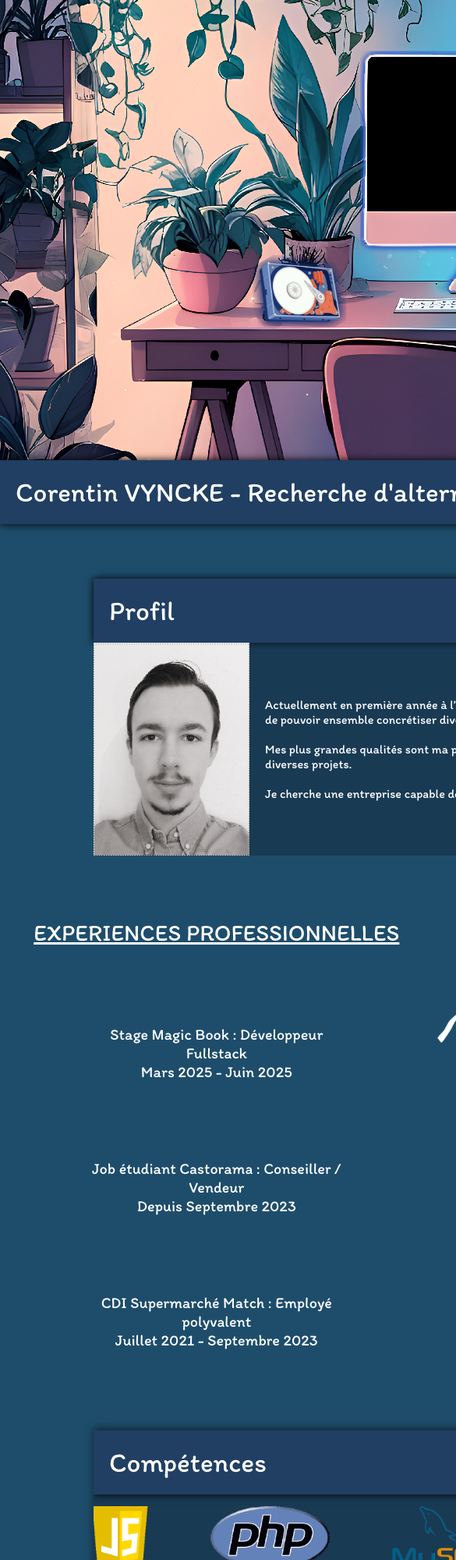
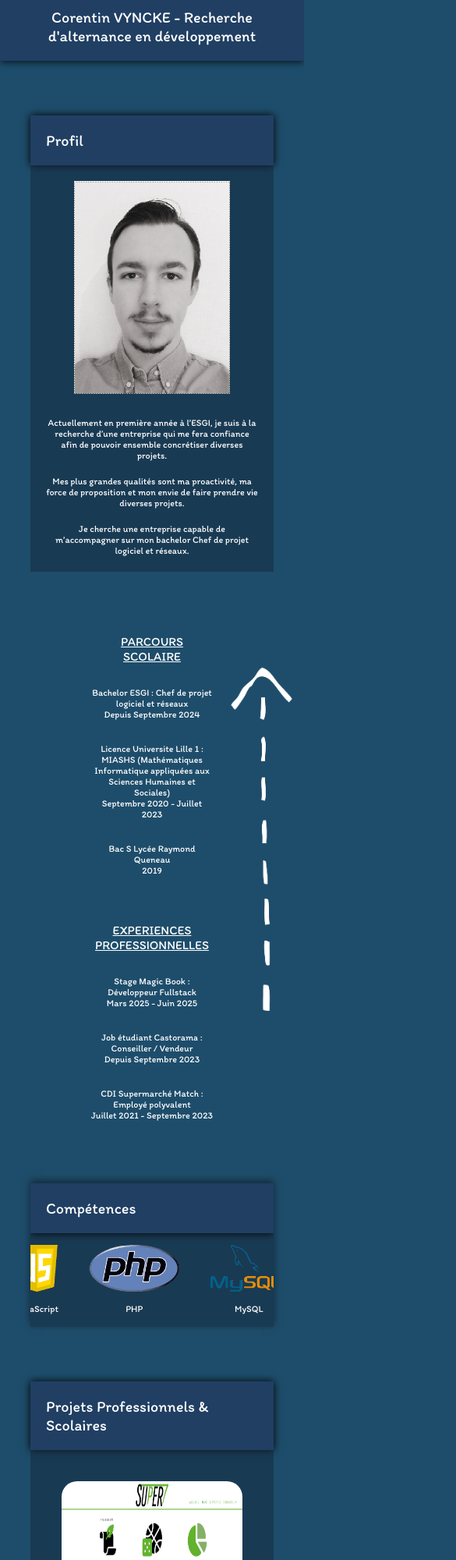
Before and after one commit to CorentinVyn/Portfolio, a plain HTML site: page index.html in a window 390 px wide. Shown: the top 2000 px of the page at 78% size, 585 px wide, since content can reach past the window. Drawn offline with Linux system fonts and the light colour scheme.

Commit message:
Update css.css

```diff
--- a/css/css.css
+++ b/css/css.css
@@ -6,39 +6,46 @@
 
 }
 
-body{
+body {
     background-color: #1E4D6B;
+    font-size: 16px;
+    width: 100%;
 }
 
-header h1{
-    min-width: 1200px;
+
+
+header {
+    width: 100%;
+    background-color: #0f1d2e;
+    display: flex;
+    flex-direction: column;
+    align-items: center;
+}
+
+header h1 {
     width: 100%;
     background-color: #203F63;
     padding: 20px;
-    margin-top:-10px;
+    margin-top: -10px;
     box-shadow: 0px 0px 10px 0px black;
     font-size: 35px;
     font-weight: normal;
+    text-align: center;
 }
 
-header {
-    min-width: 1200px;
-    display: flex;
-    flex-direction: column;
-    width: 100%;
-    background-color: #0f1d2e;
-}
-
-.resize {
+.form-nav {
     background-image: url("../img/photo_header1.png");
+    background-repeat: no-repeat;
+    background-position: center;
+    height: 600px;
     width: 1200px;
-    height: 600px; /* Hauteur fixe du conteneur */
+    min-width: 769px;
     margin: 0 auto;
 }
 
 .computer{
     position: relative;
-    left: 462px;
+    left: 460px;
     top:65px;
     width: 340px;
     transition: transform 0.3s ease;
@@ -70,18 +77,18 @@ header {
 
 
 
-main{
-
-   min-width: 1200px;
-   height: 100%;
-
+main {
+    width: 100%;
+    height: 100%;
 }
 
-.form-profil{
+.form-profil {
     display: flex;
     gap: 20px;
     background-color: #13243979;
     align-items: center;
+    flex-wrap: nowrap;
+    text-align: center;
 }
 
 .form-profil img{
@@ -123,7 +130,6 @@ h2{
 .form-experience {
     display: flex;
     flex-direction: row;
-    min-width: 1200px;
     width: 80%;
     text-align: center;
     margin: 0 auto;
@@ -139,7 +145,7 @@ h2{
 }
 
 .form-experience p{
-    width: 350px;
+
     font-size: 20px;
 }
 
@@ -225,6 +231,8 @@ h2{
     transition: transform 0.2s ease-out;
     perspective: 800px;
     transform-style: preserve-3d; /* Important pour l'effet 3D */
+    border-radius: 20px;
+    overflow: hidden;
 }
 
 .card:hover{
@@ -390,7 +398,7 @@ ul{
 
 .contact{
     width: 80%;
-    min-width: 960px;
+
 }
 
 .sizelogo{
@@ -407,5 +415,88 @@ ul{
 .form-contact{
     display: flex;
     flex-direction: row;
+}
 
+/* Media Queries pour la responsivité */
+@media screen and (max-width: 768px) {
+    .form-experience p, p{
+        font-size: 12px;
+    }
+    header h1, main h1 {
+        font-size: 20px;
+    }
+
+    h2{
+        font-size: 16px;
+    }
+    .resize {
+        display: none;
+    }
+
+    .form-profil {
+        flex-direction: column;
+        gap: 30px;
+        padding: 20px;
+    }
+
+    .form-professionnelle, .form-scolaire{
+        gap:30px;
+    }
+
+    .form-experience, .form-projet, .form-contact {
+        flex-direction: column;
+        align-items: center;
+        gap:60px;
+    }
+
+    .form-experience{
+        flex-direction: column-reverse;
+    }
+
+    .form-skill{
+        gap:40px;
+        width: 80%;
+    }
+    .fleche{
+        position:absolute;
+        right: 10px;
+        top:750px;
+    }
+
+    .skill {
+        width: 80%;
+        white-space: nowrap;
+    }
+    .logo img{
+        height: 60px;
+    }
+
+    .bandeau{
+        height: 110px;
+    }
+
+    .form-contact{
+        flex-direction: column;
+        align-items: flex-start;
+    }
+    ul{
+        flex-wrap: wrap;
+        gap:15px;
+    }
+
+    .modal-content{
+        overflow: scroll;
+    }
+
+    .card{
+        width: 100%;
+    }
+
+    .card img{
+        width: 100%;
+        height: 230px;
+    }
+    .card p{
+        font-size: 16px;
+    }
 }
```
